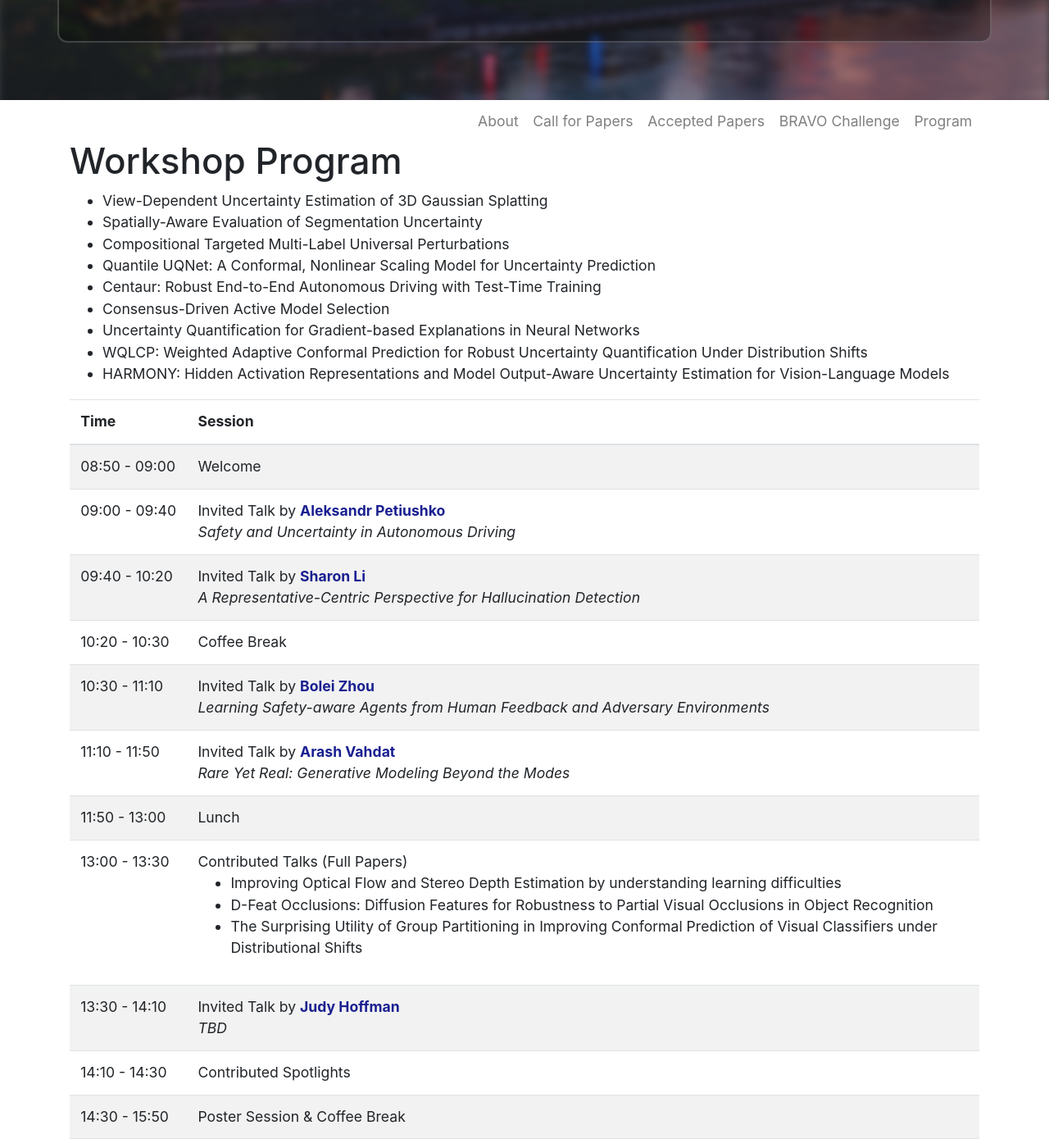
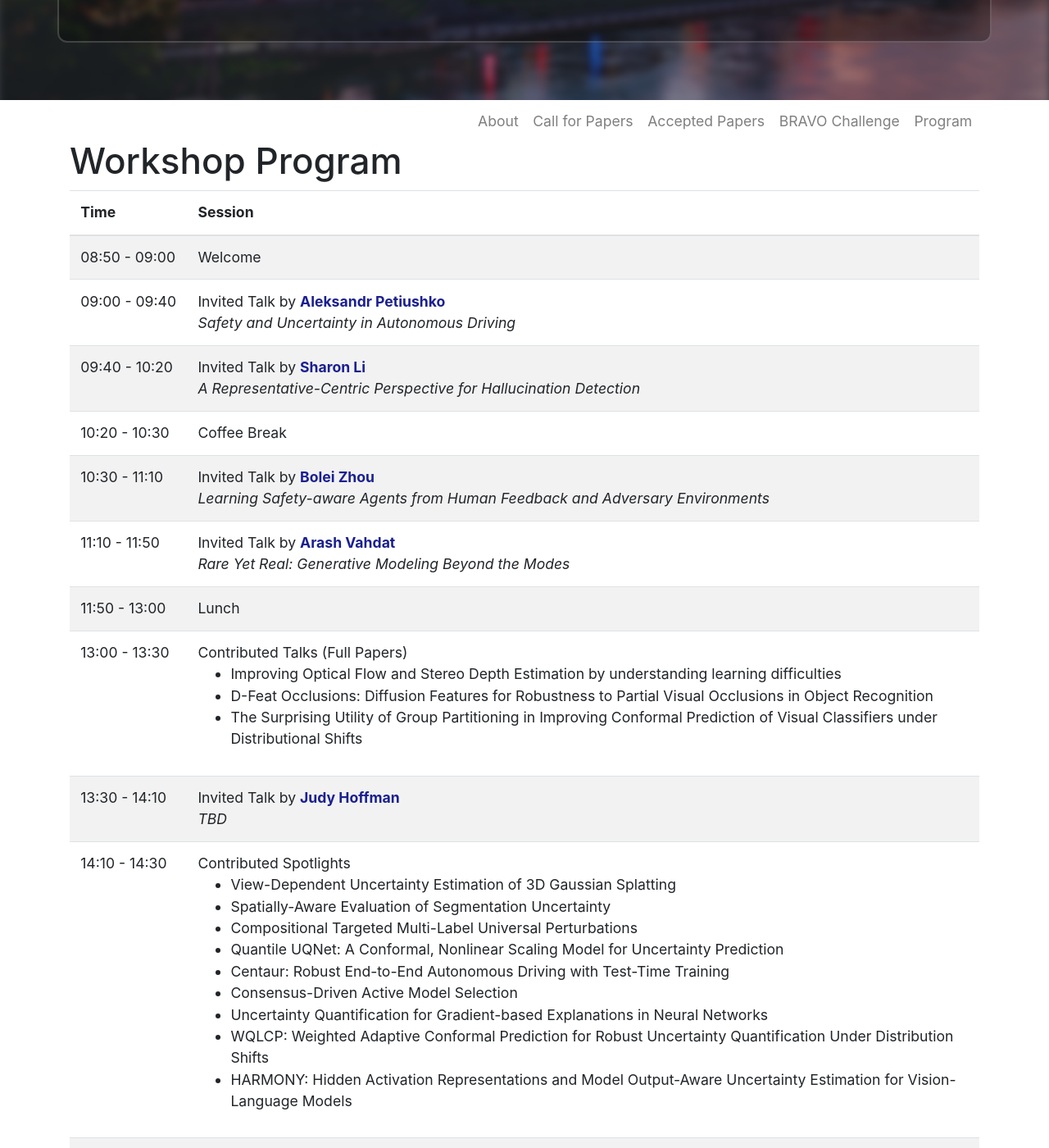
Before and after one commit to Uncertainty-CV/2025, a Jekyll site: the page built from _pages/program.md, in a window 1280 px wide and 1400 px high, scrolled down 346 px. Shown: the whole window at 82% size. Built offline with Jekyll 4.4.1, drawn with Linux system fonts in a browser that asks for light colours.

```diff
--- a/_pages/program.md
+++ b/_pages/program.md
@@ -68,7 +68,7 @@ title: Program
     </tr>
     <tr>
         <td class="time-cell">14:10 - 14:30</td>
-        <td>Contributed Spotlights</td>
+        <td>Contributed Spotlights<br>
         <ul>
             <li>View-Dependent Uncertainty Estimation of 3D Gaussian Splatting</li>
             <li>Spatially-Aware Evaluation of Segmentation Uncertainty</li>
@@ -80,6 +80,7 @@ title: Program
             <li>WQLCP: Weighted Adaptive Conformal Prediction for Robust Uncertainty Quantification Under Distribution Shifts</li>
             <li>HARMONY: Hidden Activation Representations and Model Output-Aware Uncertainty Estimation for Vision-Language Models</li>
         </ul>
+        </td>
     </tr>
     <tr>
         <td class="time-cell">14:30 - 15:50</td>
```
